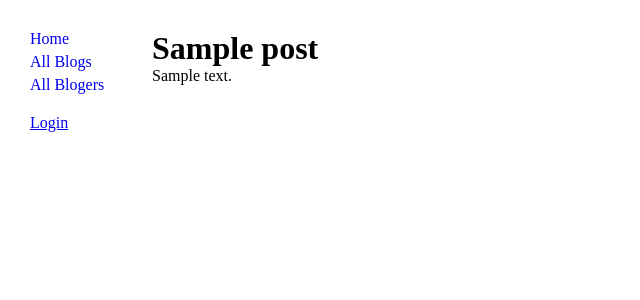
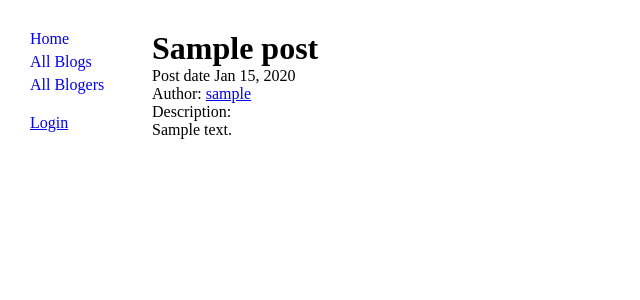
Before and after one commit to GiYmon/mozilla_assasment, a Django app: page /blog/blogs/1/ in a window 1280 px wide. Shown: the top 300 px of the page, without its empty margins (0-640 px from the left). Run offline with Django 4.2, Linux system fonts and the light colour scheme; tables that the repository leaves empty hold one stand-in row (values such as "Sample post").

Commit message:
add more stuff to post templates

```diff
--- a/templates/blog/detail.html
+++ b/templates/blog/detail.html
@@ -2,6 +2,9 @@
 {% block title %}{{ post.title }}{% endblock title %}
 {% block content %}
     <h1>{{ post.title }}</h1>
+    <p>Post date {{ post.post_date|date:"M d, Y" }}</p>
+    <p>Author: <a href="{% url 'author-detail' post.author.pk %}">{{ post.author.user.username }}</a></p>
+    <p>Description:</p>
     <p>{{ post.description }}</p>
 
 {% endblock content %}
--- a/templates/blog/list.html
+++ b/templates/blog/list.html
@@ -5,7 +5,7 @@
 <ul>
   {% for post in blog_list %}
   <li>
-    <a href="{% url 'post-detail' post.pk %}">{{ post.title }}</a> ({{ post.post_date|date:"M d, Y" }}) &mdash; <a href="#">{{ post.author }}</a>
+    <a href="{% url 'post-detail' post.pk %}">{{ post.title }}</a> ({{ post.post_date|date:"M d, Y" }}) &mdash; <a href="{% url 'author-detail' post.author.pk %}">{{ post.author }}</a>
   </li>
   {% endfor %}
 
```
